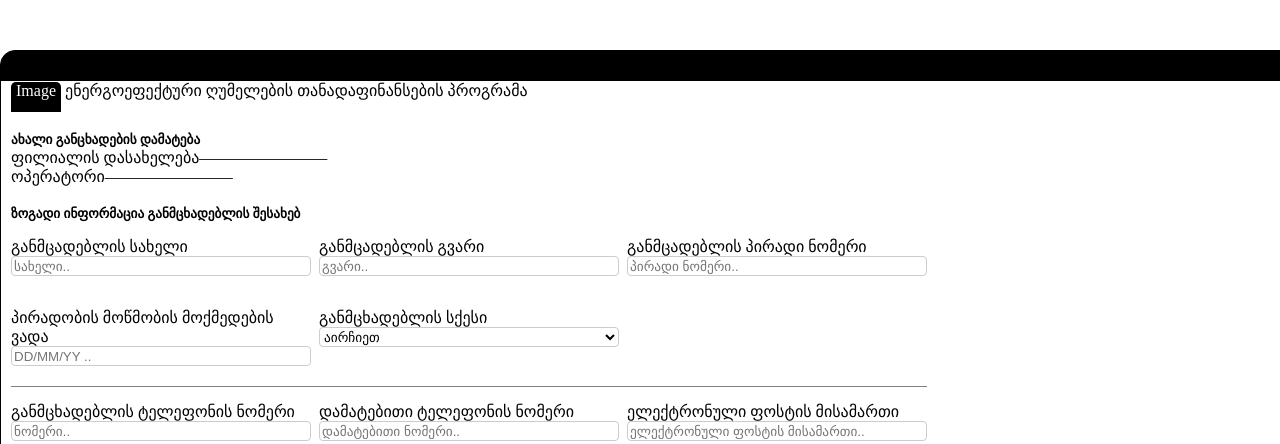
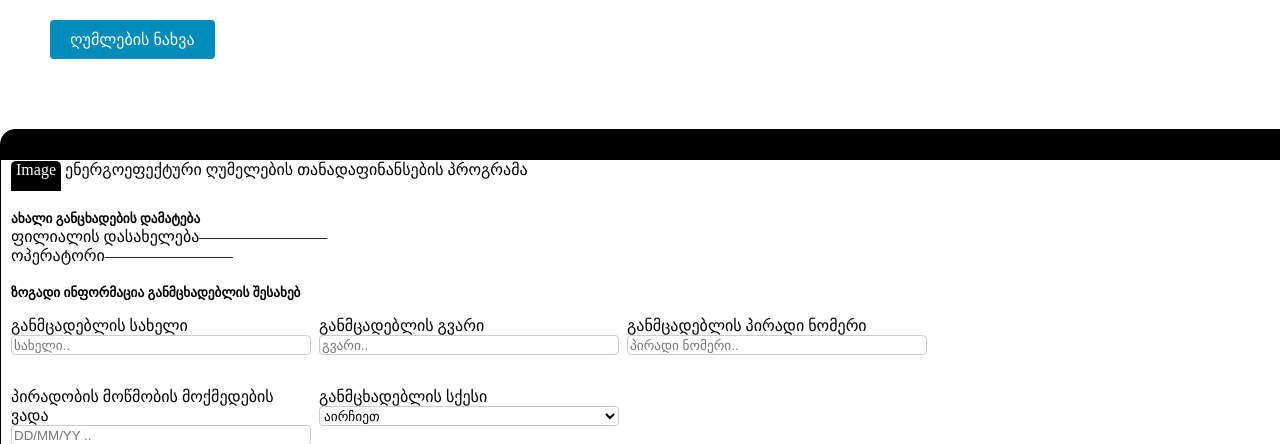
Before and after one commit to giokutsia/electricoven, a PHP site: page /pages/registration.php in a window 1280 px wide; the page is wider, and only the part inside the window is pictured. Shown: the top 444 px of that part. Run offline with PHP 8.4, Linux system fonts and the light colour scheme; data that the repository does not hold is empty.

```diff
--- a/pages/registration.php
+++ b/pages/registration.php
@@ -11,6 +11,7 @@
 
 </head>
 <body>
+<a  href="registrated.php" class="link_button">ღუმლების ნახვა</a>
     <div class="main-div">
         <div class="reg">
             <div class="default-info">
```
